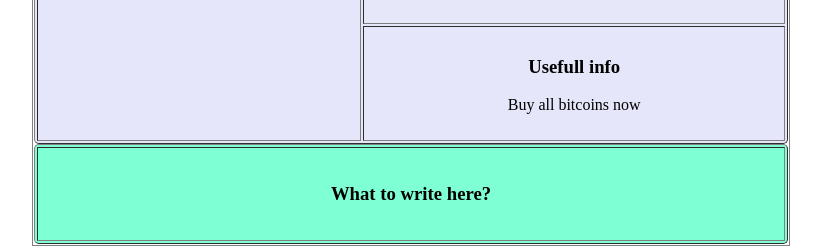
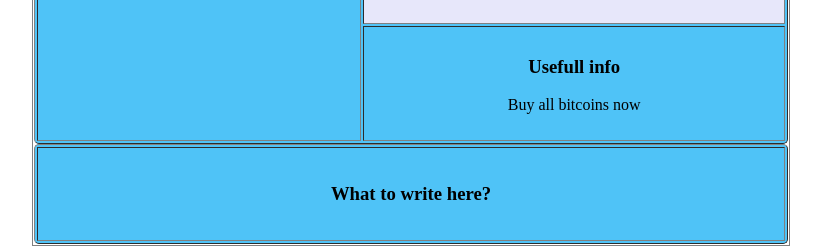
Before and after one commit to thenybot/crispy-computing-machine, a plain HTML site: page index.html in a window 1280 px wide. Shown: the part 1289-1540 px from the top of the page, without its empty margins (229-1050 px from the left). Drawn offline with Linux system fonts and the light colour scheme.

Commit message:
Update index.html

```diff
--- a/index.html
+++ b/index.html
@@ -54,7 +54,7 @@ style="width:100%; border-radius:5px;">
 
 <table
 border="1"
-bgcolor="#e6e6fa"
+bgcolor="#4FC3F7"
 cellpadding="10"
 style="width:100%; border-radius:5px;">
 <!--Создаём строку-->
@@ -113,7 +113,7 @@ style="margin-left:5px;" - отступ названия от маркера-->
 <tr>
 <!--Ячейка с дополнительной информацией-->
 <td
-bgcolor="#e6e6fa"
+bgcolor="#4FC3F7"
 align="center">
 <h3>Usefull info</h3>
 <p>Buy all bitcoins now</p>
@@ -128,7 +128,7 @@ align="center">
 <!--Создаём таблицу подвала-->
 <table
 border="1"
-bgcolor="#7FFFD4"
+bgcolor="#4FC3F7"
 height="100"
 cellpadding="10"
 style="width:100%; border-radius:5px;">
```
